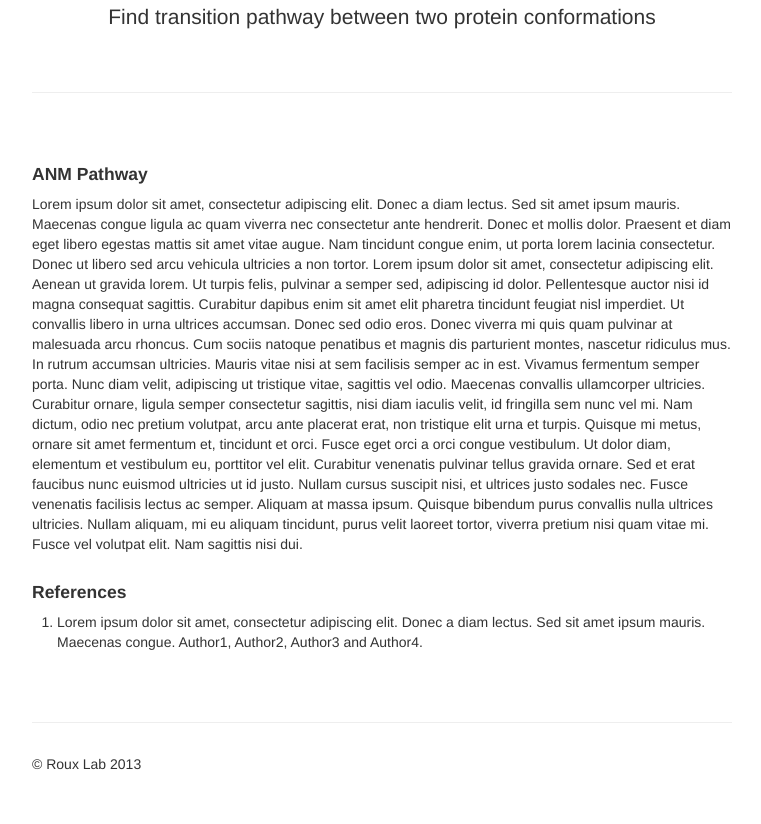
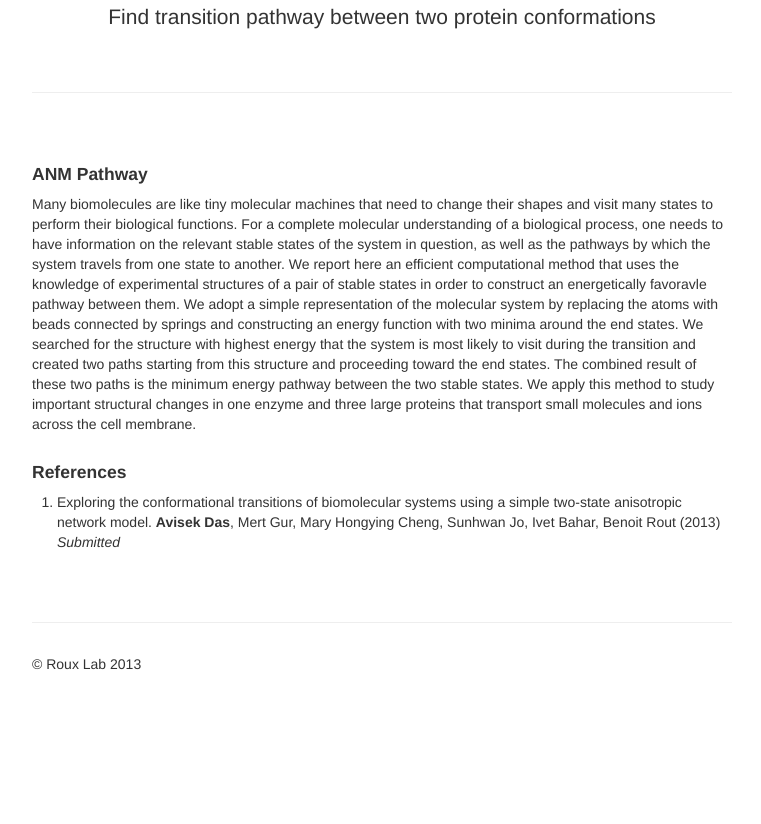
Before and after one commit to sunhwan/pathfinder, a Flask app: page /about in a window 1280 px wide. Shown: the part 242-1066 px from the top of the page, without its empty margins (258-1019 px from the left). After the commit the page ends 912 px from the top, so only its background shows below. Run offline with Flask 2, Linux system fonts and the light colour scheme; some libraries are stand-ins or nearby versions.

Commit message:
updated about page

```diff
--- a/templates/about.html
+++ b/templates/about.html
@@ -11,14 +11,12 @@
 <div class="row-fluid marketing">
 <h4>ANM Pathway</h4>
 <p class="text-left">
-Lorem ipsum dolor sit amet, consectetur adipiscing elit. Donec a diam lectus. Sed sit amet ipsum mauris. Maecenas congue ligula ac quam viverra nec consectetur ante hendrerit. Donec et mollis dolor. Praesent et diam eget libero egestas mattis sit amet vitae augue. Nam tincidunt congue enim, ut porta lorem lacinia consectetur. Donec ut libero sed arcu vehicula ultricies a non tortor. Lorem ipsum dolor sit amet, consectetur adipiscing elit. Aenean ut gravida lorem. Ut turpis felis, pulvinar a semper sed, adipiscing id dolor. Pellentesque auctor nisi id magna consequat sagittis. Curabitur dapibus enim sit amet elit pharetra tincidunt feugiat nisl imperdiet. Ut convallis libero in urna ultrices accumsan. Donec sed odio eros. Donec viverra mi quis quam pulvinar at malesuada arcu rhoncus. Cum sociis natoque penatibus et magnis dis parturient montes, nascetur ridiculus mus. In rutrum accumsan ultricies. Mauris vitae nisi at sem facilisis semper ac in est.
-
-Vivamus fermentum semper porta. Nunc diam velit, adipiscing ut tristique vitae, sagittis vel odio. Maecenas convallis ullamcorper ultricies. Curabitur ornare, ligula semper consectetur sagittis, nisi diam iaculis velit, id fringilla sem nunc vel mi. Nam dictum, odio nec pretium volutpat, arcu ante placerat erat, non tristique elit urna et turpis. Quisque mi metus, ornare sit amet fermentum et, tincidunt et orci. Fusce eget orci a orci congue vestibulum. Ut dolor diam, elementum et vestibulum eu, porttitor vel elit. Curabitur venenatis pulvinar tellus gravida ornare. Sed et erat faucibus nunc euismod ultricies ut id justo. Nullam cursus suscipit nisi, et ultrices justo sodales nec. Fusce venenatis facilisis lectus ac semper. Aliquam at massa ipsum. Quisque bibendum purus convallis nulla ultrices ultricies. Nullam aliquam, mi eu aliquam tincidunt, purus velit laoreet tortor, viverra pretium nisi quam vitae mi. Fusce vel volutpat elit. Nam sagittis nisi dui.
+Many biomolecules are like tiny molecular machines that need to change their shapes and visit many states to perform their biological functions. For a complete molecular understanding of a biological process, one needs to have information on the relevant stable states of the system in question, as well as the pathways by which the system travels from one state to another. We report here an efficient computational method that uses the knowledge of experimental structures of a pair of stable states in order to construct an energetically favoravle pathway between them. We adopt a simple representation of the molecular system by replacing the atoms with beads connected by springs and constructing an energy function with two minima around the end states. We searched for the structure with highest energy that the system is most likely to visit during the transition and created two paths starting from this structure and proceeding toward the end states. The combined result of these two paths is the minimum energy pathway between the two stable states. We apply this method to study important structural changes in one enzyme and three large proteins that transport small molecules and ions across the cell membrane.
 
 </p>
 <h4>References</h4>
 <ol>
-  <li>Lorem ipsum dolor sit amet, consectetur adipiscing elit. Donec a diam lectus. Sed sit amet ipsum mauris. Maecenas congue. Author1, Author2, Author3 and Author4.</li>
+  <li>Exploring the conformational transitions of biomolecular systems using a simple two-state anisotropic network model. <b>Avisek Das</b>, Mert Gur, Mary Hongying Cheng, Sunhwan Jo, Ivet Bahar, Benoit Rout (2013) <i>Submitted</i></li>
 </ol>
 </div>
 {% endblock %}
```
Also changed, not shown: 1 other file.
